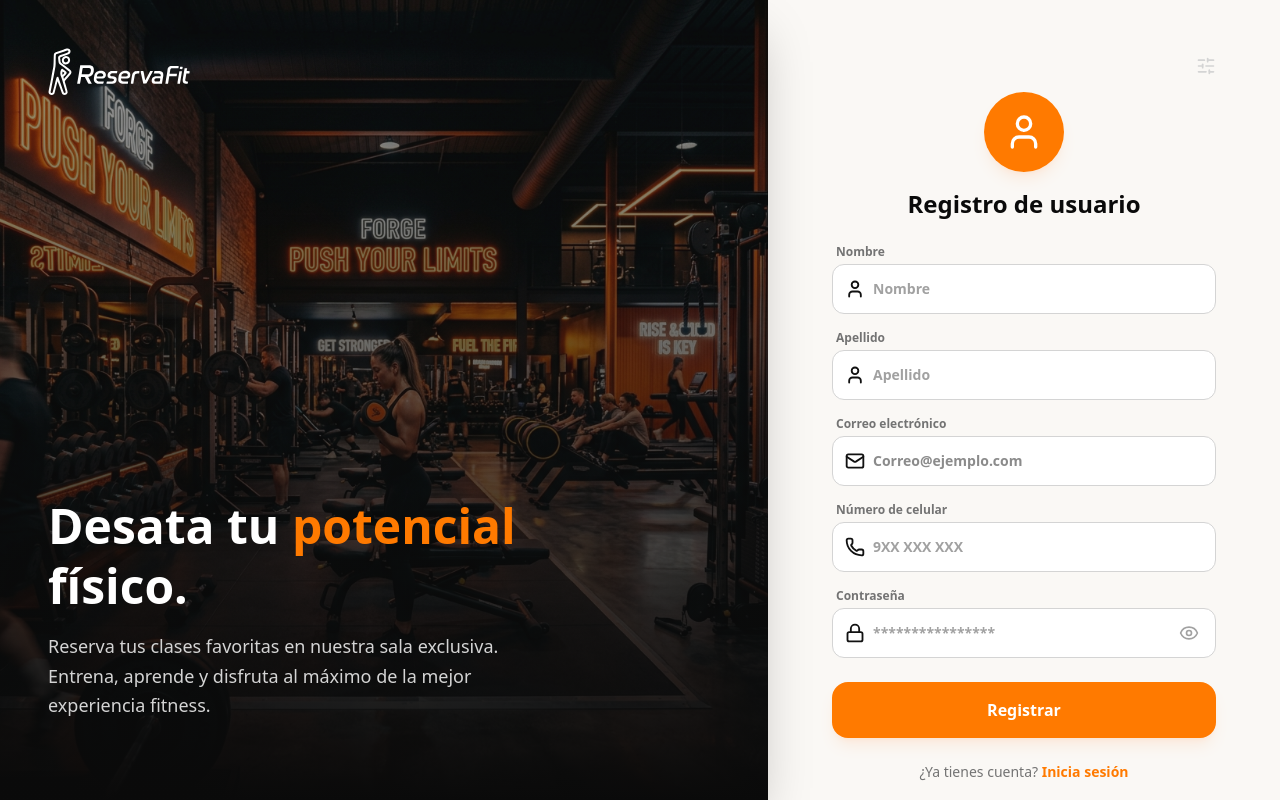
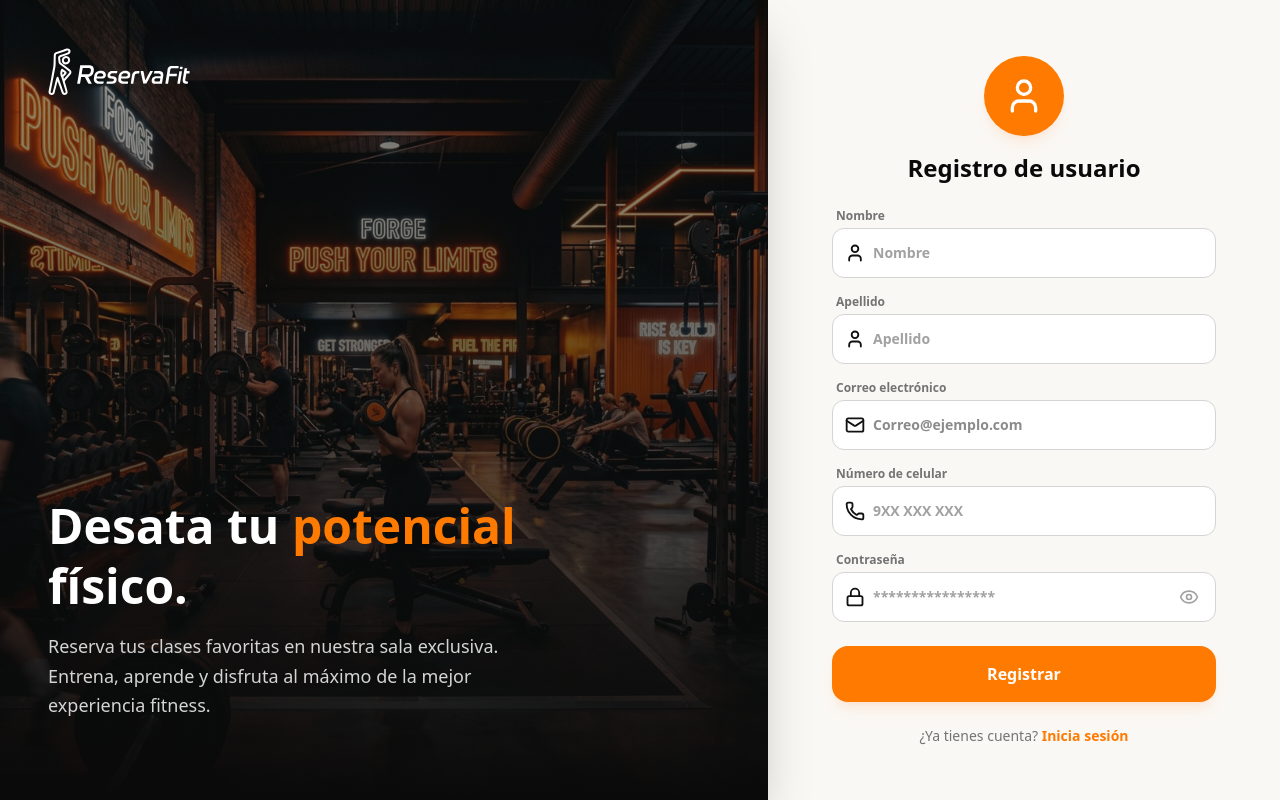
Before and after one commit to JimSegovia/reservafit, a Next.js app in the folder frontend/: page /register in a window 1280 px wide. Built offline with nearby package versions, Linux system fonts and the light colour scheme.

Commit message:
style(frontend): ajustar diseño de registro y soportar safe-area-inset-bottom en móviles

```diff
--- a/frontend/src/app/client/layout.tsx
+++ b/frontend/src/app/client/layout.tsx
@@ -99,12 +99,12 @@ export default function ClientLayout({
       {/* Main Workspace */}
       <div className="flex-1 flex flex-col h-full overflow-hidden relative">
         {/* Content area: offset bottom on mobile, no offset on desktop */}
-        <div className="flex-1 flex flex-col overflow-hidden pb-16 md:pb-0">
+        <div className="flex-1 flex flex-col overflow-hidden pb-[calc(4rem+env(safe-area-inset-bottom))] md:pb-0">
           {children}
         </div>
 
         {/* Mobile Bottom Navigation Bar (Hidden on desktop) */}
-        <nav className="md:hidden absolute bottom-0 left-0 right-0 h-16 bg-white border-t border-neutral-100 flex justify-around items-center z-40 select-none shadow-lg">
+        <nav className="md:hidden absolute bottom-0 left-0 right-0 h-[calc(4rem+env(safe-area-inset-bottom))] pb-[env(safe-area-inset-bottom)] bg-white border-t border-neutral-100 flex justify-around items-center z-40 select-none shadow-lg">
           {tabs.map((tab) => {
             const Icon = tab.icon;
 
--- a/frontend/src/app/register/page.tsx
+++ b/frontend/src/app/register/page.tsx
@@ -60,13 +60,8 @@ export default function RegisterPage() {
 
   return (
     <AuthContainer>
-      <div className="flex-1 flex flex-col bg-transparent h-full overflow-y-auto custom-scroll px-4 py-2 justify-between">
+      <div className="flex-1 flex flex-col bg-transparent px-4 py-2 justify-start">
         <div>
-          {/* Top Header Mock Icon */}
-          <div className="flex justify-end mb-4">
-            <SlidersHorizontal className="h-5 w-5 text-neutral-300 stroke-[2]" />
-          </div>
-
           {/* Large Profile Icon */}
           <div className="flex flex-col items-center mb-6 select-none">
             <div className="w-20 h-20 rounded-full bg-primary flex items-center justify-center shadow-lg shadow-orange-500/10">
--- a/frontend/src/components/ui/auth-container.tsx
+++ b/frontend/src/components/ui/auth-container.tsx
@@ -50,7 +50,7 @@ export default function AuthContainer({ children, mobileBgImage }: AuthContainer
       </div>
 
       {/* Right Side - Form Container */}
-      <div className={`w-full md:w-1/2 lg:w-2/5 h-full flex flex-col overflow-y-auto custom-scroll bg-cream relative z-0 mobile-custom-bg`}>
+      <div className={`w-full md:w-1/2 lg:w-2/5 h-full flex flex-col overflow-y-auto custom-scroll bg-cream relative z-0 mobile-custom-bg pb-[env(safe-area-inset-bottom)]`}>
         {/* Mobile Header (Hidden on Desktop & when custom mobile background is present) */}
         {!mobileBgImage && (
           <header className="flex md:hidden h-20 items-center justify-center px-6 select-none shrink-0 border-b border-neutral-200/50 bg-cream z-10 sticky top-0">
```
